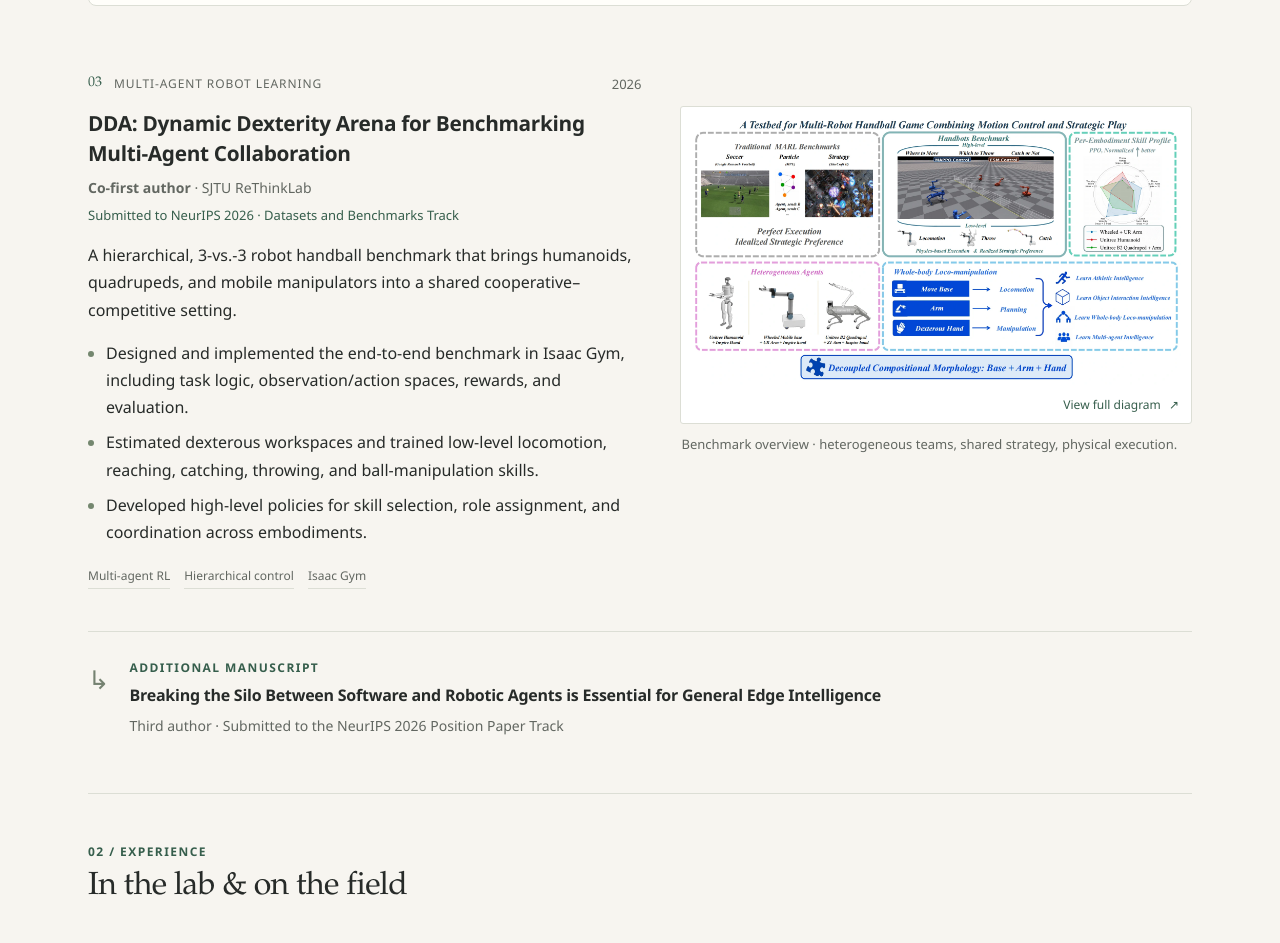
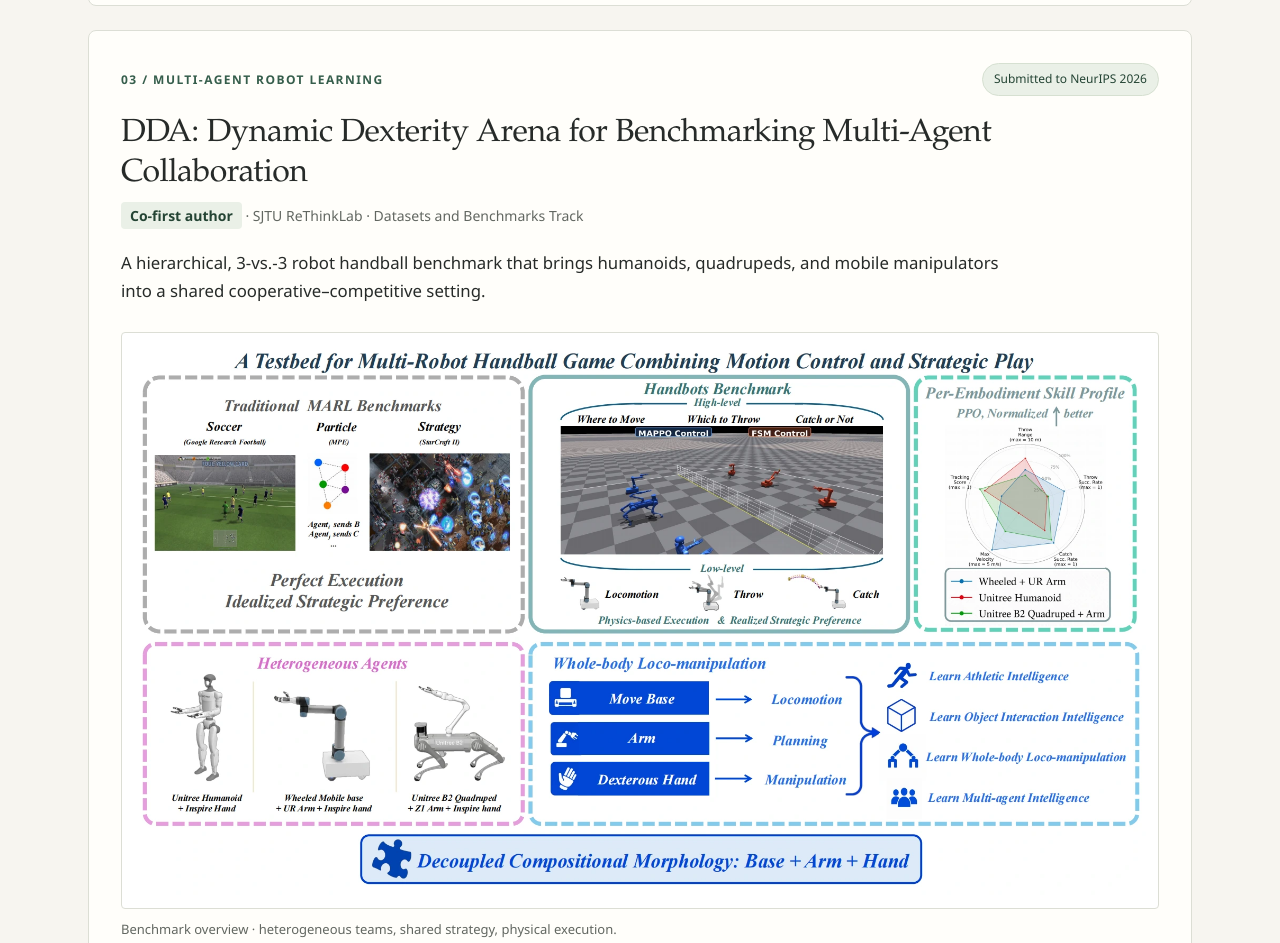
Before and after one commit to Don-Fang/don-fang.github.io, a plain HTML site: page index.html in a window 1280 px wide. Shown: the part 2760-3703 px from the top of the page. Drawn offline with Linux system fonts and the light colour scheme.

Commit message:
Present DDA with the shared publication card layout

```diff
--- a/index.html
+++ b/index.html
@@ -67,27 +67,21 @@
         <div class="paper-bottom"><div><h4>Approach</h4><p><strong>WASD-Zero</strong> renders agent-corrected routes into future frames and pins them into the model’s latent denoising, without retraining. <strong>WASD-Tune</strong> post-trains on guided rollouts, skill data, and demonstrations, then applies task-specific guidance.</p></div><div><h4>Reported results</h4><p>On LIBERO-Recover, WASD-Zero improves OpenWAM from <strong>52.2% to 67.0%</strong> and Cosmos from <strong>42.7% to 61.4%</strong>. WASD-Tune reaches <strong>71.8%</strong>.</p><p class="metric-note">Median token use: 30.2k per episode versus 1.30M for OpenWAM + Harness (about 43× fewer), under the same inference-time budget.</p></div></div>
         <div class="contact-links"><a href="assets/papers/wasd.pdf" target="_blank" rel="noopener noreferrer">Read paper (PDF) <span aria-hidden="true">↗</span></a></div>
       </article>
-      <article class="work" id="dda" aria-labelledby="dda-title">
-        <div class="work-content">
-          <div class="work-topline"><span class="work-index">03</span><span class="work-type">Multi-agent robot learning</span><span class="year">2026</span></div>
-          <h3 id="dda-title">DDA: Dynamic Dexterity Arena for Benchmarking Multi-Agent Collaboration</h3>
-          <p class="role"><strong>Co-first author</strong> · SJTU ReThinkLab</p>
-          <p class="publication-status">Submitted to NeurIPS 2026 · Datasets and Benchmarks Track</p>
-          <p>A hierarchical, 3-vs.-3 robot handball benchmark that brings humanoids, quadrupeds, and mobile manipulators into a shared cooperative–competitive setting.</p>
-          <ul class="contributions">
-            <li>Designed and implemented the end-to-end benchmark in Isaac Gym, including task logic, observation/action spaces, rewards, and evaluation.</li>
-            <li>Estimated dexterous workspaces and trained low-level locomotion, reaching, catching, throwing, and ball-manipulation skills.</li>
-            <li>Developed high-level policies for skill selection, role assignment, and coordination across embodiments.</li>
-          </ul>
-          <div class="tags" aria-label="DDA research topics"><span>Multi-agent RL</span><span>Hierarchical control</span><span>Isaac Gym</span></div>
-        </div>
-        <figure class="research-figure">
-          <a class="image-link diagram-link" href="DDA.jpg" data-lightbox data-caption="DDA — multi-robot handball benchmark overview" aria-label="Enlarge DDA benchmark overview">
+      <article class="paper-feature" id="dda" aria-labelledby="dda-title">
+        <div class="paper-heading"><p class="eyebrow">03 / Multi-agent robot learning</p><span class="submission">Submitted to NeurIPS 2026</span></div>
+        <h3 id="dda-title">DDA: Dynamic Dexterity Arena for Benchmarking Multi-Agent Collaboration</h3>
+        <p class="role"><strong class="author-credit">Co-first author</strong> · SJTU ReThinkLab · Datasets and Benchmarks Track</p>
+        <p class="paper-summary">A hierarchical, 3-vs.-3 robot handball benchmark that brings humanoids, quadrupeds, and mobile manipulators into a shared cooperative–competitive setting.</p>
+        <figure class="paper-figure">
+          <a class="image-link" href="DDA.jpg" data-lightbox data-caption="DDA — multi-robot handball benchmark overview" aria-label="Enlarge DDA benchmark overview">
             <img src="assets/images/dda-overview.webp" alt="DDA framework showing heterogeneous robot teams, high-level strategy, low-level movement and ball skills, and per-embodiment skill profiles" width="1912" height="1042" loading="lazy" decoding="async">
-            <span class="image-action">View full diagram <span aria-hidden="true">↗</span></span>
           </a>
           <figcaption>Benchmark overview · heterogeneous teams, shared strategy, physical execution.</figcaption>
         </figure>
+        <div class="paper-bottom">
+          <div><h4>Method</h4><p>A hierarchical control framework combines low-level locomotion and ball-manipulation skills with high-level skill selection, role assignment, and coordination across robot embodiments.</p><div class="tags" aria-label="DDA research topics"><span>Multi-agent RL</span><span>Hierarchical control</span><span>Isaac Gym</span></div></div>
+          <div><h4>My contributions</h4><ul class="contributions"><li>Designed and implemented the end-to-end benchmark in Isaac Gym, including task logic, observation/action spaces, rewards, and evaluation.</li><li>Estimated dexterous workspaces and trained locomotion, reaching, catching, throwing, and ball-manipulation skills.</li><li>Developed high-level policies for skill selection, role assignment, and coordination.</li></ul></div>
+        </div>
       </article>
       <article class="additional-paper" aria-labelledby="position-title">
         <span class="paper-marker" aria-hidden="true">↳</span>
```
